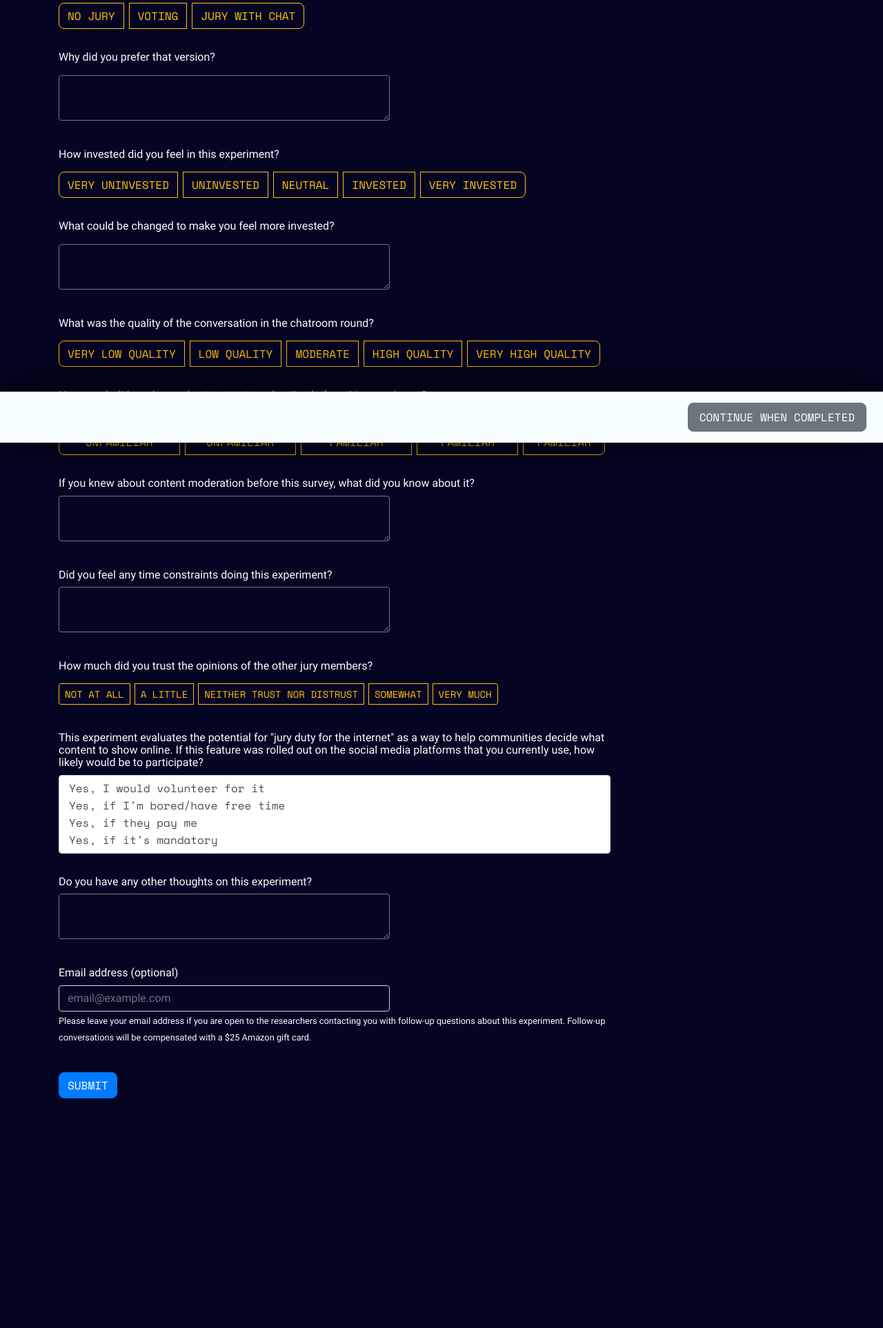
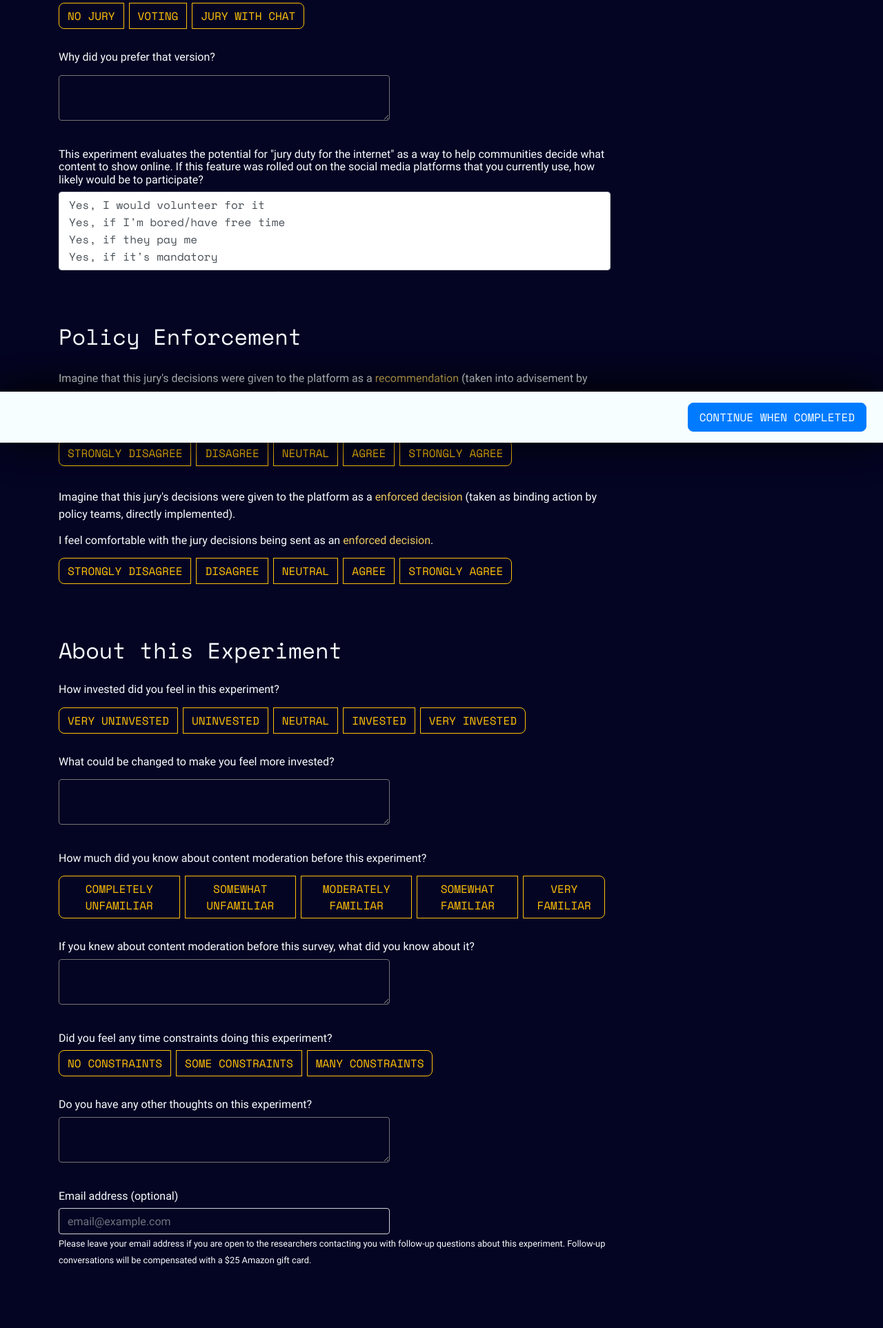
Before and after one commit to amyxzhang/digitaljuries2, a Django app: template juries/templates/juries/survey_complete.html in a window 1280 px wide. Shown: the part 158-2084 px from the top of the page at 69% size. Before the commit the page ends 1751 px from the top, so only its background shows below. Run offline with Django 3.2, Linux system fonts and the light colour scheme; the template is opened without the code that fills it, so the values that code supplies are empty; some libraries are stand-ins or nearby versions.

Commit message:
small survey changes

```diff
--- a/juries/static/juries/css/style.css
+++ b/juries/static/juries/css/style.css
@@ -362,6 +362,7 @@ input {
 textarea {
   width: 100%;
   border-radius: 4px;
+  color: #fff;
   margin: 0.5em 0;
   padding: 0.5em;
   max-width: 480px; }
--- a/juries/templates/juries/survey_complete.html
+++ b/juries/templates/juries/survey_complete.html
@@ -5,7 +5,7 @@
 {% block content %}
 
 <nav class="navbar navbar-expand-sm fixed-bottom panel justify-content-end">
-	<button class="btn btn-lg btn-secondary" id="continue">Continue when completed</button>
+	<button class="btn btn-lg btn-primary" id="continue">Continue when completed</button>
 </nav>
 
 <main class="flex-shrink-0" role="main">
@@ -13,6 +13,7 @@
 		<h3>You're almost done!</h3>
 
 		<form class="survey question">
+			<!-- Overall -->
 			<div class="form-group">
 				<label for="complete1">Which version did you prefer?</label>
 
@@ -28,6 +29,55 @@
 				<textarea rows="3" id="complete2"></textarea>
 			</div>
 
+			<div class="form-group">
+				<label for="complete10">This experiment evaluates the potential for "jury duty for the internet" as a way to help communities decide what content to show online. If this feature was rolled out on the social media platforms that you currently use, how likely would be to participate?</label>
+
+				<select multiple class="form-control" id="complete10">
+					<option>Yes, I would volunteer for it</option>
+					<option>Yes, if I'm bored/have free time</option>
+					<option>Yes, if they pay me</option>
+					<option>Yes, if it's mandatory</option>
+					<option>Not likely at all</option>
+				</select>
+			</div>
+
+			<hr />
+
+			<h2>Policy Enforcement</h2>
+
+			<p>Imagine that this jury's decisions were given to the platform as a <span class="yellow">recommendation</span> (taken into advisement by policy teams, without binding action required).</p>
+
+			<div class="form-group">
+				<label for="complete3">I feel comfortable with the jury decisions being sent as a <span class="yellow">recommendation</span>.</label>
+
+				<div class="btn-group btn-group-toggle" data-toggle="buttons" role="group" id="complete3">
+					<label class="btn btn-outline-warning"><input type="radio" name="options" id="option1" autocomplete="off"> Strongly Disagree</label>
+					<label class="btn btn-outline-warning"><input type="radio" name="options" id="option2" autocomplete="off"> Disagree</label>
+					<label class="btn btn-outline-warning"><input type="radio" name="options" id="option3" autocomplete="off"> Neutral</label>
+					<label class="btn btn-outline-warning"><input type="radio" name="options" id="option4" autocomplete="off"> Agree</label>
+					<label class="btn btn-outline-warning"><input type="radio" name="options" id="option5" autocomplete="off"> Strongly Agree</label>
+				</div>
+			</div>
+
+			<p>Imagine that this jury's decisions were given to the platform as a <span class="yellow">enforced decision</span> (taken as binding action by policy teams, directly implemented).</p>
+
+			<div class="form-group">
+				<label for="complete3">I feel comfortable with the jury decisions being sent as an <span class="yellow">enforced decision</span>.</label>
+
+				<div class="btn-group btn-group-toggle" data-toggle="buttons" role="group" id="complete3">
+					<label class="btn btn-outline-warning"><input type="radio" name="options" id="option1" autocomplete="off"> Strongly Disagree</label>
+					<label class="btn btn-outline-warning"><input type="radio" name="options" id="option2" autocomplete="off"> Disagree</label>
+					<label class="btn btn-outline-warning"><input type="radio" name="options" id="option3" autocomplete="off"> Neutral</label>
+					<label class="btn btn-outline-warning"><input type="radio" name="options" id="option4" autocomplete="off"> Agree</label>
+					<label class="btn btn-outline-warning"><input type="radio" name="options" id="option5" autocomplete="off"> Strongly Agree</label>
+				</div>
+			</div>
+
+			<hr />
+
+			<h2>About this Experiment</h2>
+
+			<!-- Experiment -->
 			<div class="form-group">
 				<label for="complete3">How invested did you feel in this experiment?</label>
 
@@ -45,18 +95,7 @@
 				<textarea rows="3" id="complete4"></textarea>
 			</div>
 
-			<div class="form-group">
-				<label for="complete5">What was the quality of the conversation in the chatroom round?</label>
-
-				<div class="btn-group btn-group-toggle" data-toggle="buttons" role="group" id="complete5">
-					<label class="btn btn-outline-warning"><input type="radio" name="options" id="option1" autocomplete="off"> Very low quality</label>
-					<label class="btn btn-outline-warning"><input type="radio" name="options" id="option2" autocomplete="off"> Low quality</label>
-					<label class="btn btn-outline-warning"><input type="radio" name="options" id="option3" autocomplete="off"> Moderate</label>
-					<label class="btn btn-outline-warning"><input type="radio" name="options" id="option2" autocomplete="off"> High quality</label>
-					<label class="btn btn-outline-warning"><input type="radio" name="options" id="option3" autocomplete="off"> Very high quality</label>
-				</div>
-			</div>
-
+			<!-- Content Moderation -->
 			<div class="form-group">
 				<label for="complete6">How much did you know about content moderation before this experiment?</label>
 
@@ -76,33 +115,14 @@
 
 			<div class="form-group">
 				<label for="complete8">Did you feel any time constraints doing this experiment?<label>
-				<textarea rows="3" id="complete8"></textarea>
-			</div>
-
-			<div class="form-group">
-				<label for="complete9">How much did you trust the opinions of the other jury members?</label>
-
-				<div class="btn-group btn-group-sm" role="group" id="complete9">
-					<button type="button" class="btn btn-outline-warning" data-toggle="button" aria-pressed="false" autocomplete="off">Not at all</button>
-					<button type="button" class="btn btn-outline-warning" data-toggle="button" aria-pressed="false" autocomplete="off">A little</button>
-					<button type="button" class="btn btn-outline-warning" data-toggle="button" aria-pressed="false" autocomplete="off">Neither trust nor distrust</button>
-					<button type="button" class="btn btn-outline-warning" data-toggle="button" aria-pressed="false" autocomplete="off">Somewhat</button>
-					<button type="button" class="btn btn-outline-warning" data-toggle="button" aria-pressed="false" autocomplete="off">Very Much</button>
+				<div class="btn-group btn-group-toggle" data-toggle="buttons" role="group" id="complete1">
+					<label class="btn btn-outline-warning"><input type="radio" name="options" id="option1" autocomplete="off"> No constraints</label>
+					<label class="btn btn-outline-warning"><input type="radio" name="options" id="option2" autocomplete="off"> Some constraints</label>
+					<label class="btn btn-outline-warning"><input type="radio" name="options" id="option3" autocomplete="off"> Many constraints</label>
 				</div>
 			</div>
 
-			<div class="form-group">
-				<label for="complete10">This experiment evaluates the potential for "jury duty for the internet" as a way to help communities decide what content to show online. If this feature was rolled out on the social media platforms that you currently use, how likely would be to participate?</label>
-
-				<select multiple class="form-control" id="complete10">
-					<option>Yes, I would volunteer for it</option>
-					<option>Yes, if I'm bored/have free time</option>
-					<option>Yes, if they pay me</option>
-					<option>Yes, if it's mandatory</option>
-					<option>Not likely at all</option>
-				</select>
-			</div>
-
+			<!-- Concluding -->
 			<div class="form-group">
 				<label for="complete11">Do you have any other thoughts on this experiment?<label>
 				<textarea rows="3" id="complete11"></textarea>
@@ -114,7 +134,7 @@
 				 <small>Please leave your email address if you are open to the researchers contacting you with follow-up questions about this experiment. Follow-up conversations will be compensated with a $25 Amazon gift card.</small>
 		  </div>
 
-			<button type="submit" class="btn btn-primary" id="submit">Submit</button>
+			<!-- <button type="submit" class="btn btn-primary" id="submit">Submit</button> -->
 		</form>
 	</section>
 
@@ -126,7 +146,7 @@
 
 <script>
 
-	$('#submit').on('click', function() {
+	$('#continue').on('click', function() {
 
 		var mv1 = $('#complete1').val();
 		var mv2 = $('#complete2').val();
--- a/juries/templates/juries/survey_scaleable.html
+++ b/juries/templates/juries/survey_scaleable.html
@@ -14,6 +14,8 @@
 		<h3>Please complete the survey before continuing</h3>
 
 				<form class="survey question">
+
+
 					<div class="form-group">
 						<label for="scaleable1">This process is an effective way to protect users from unwanted or toxic content.</label>
 
```
